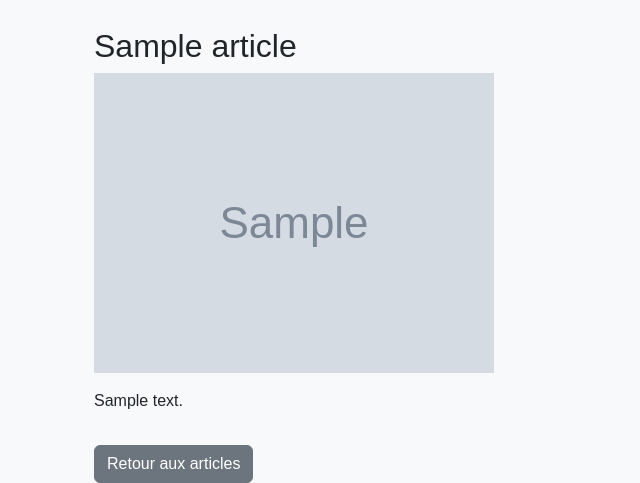
After one commit to Amadou6124/myblog, a Django app: page /1/ in a window 1280 px wide. The commit adds this page. Shown: the part 347-830 px from the top of the page, without its empty margins (0-640 px from the left). Run offline with Django 5.2, Linux system fonts and the light colour scheme; tables that the repository leaves empty hold one stand-in row (values such as "Sample post"); grey boxes marked "Sample" are stand-in pictures.

Commit message:
Ajout des templates et vues CBV pour Article: Liste, Détail, Création, Modification et Suppression

```diff
--- /dev/null
+++ b/src/post/templates/post/article_detail.html
@@ -0,0 +1,14 @@
+{% extends 'base.html' %}
+
+{% block title %}{{ object.title }}{% endblock %}
+
+{% block content %}
+<div class="container mt-5">
+    <h2>{{ articles.title }}</h2>
+    {% if articles.image %}
+    <img src="{{ object.image.url }}" class="img-fluid mb-3" alt="{{ object.title }}">
+    {% endif %}
+    <p>{{ articles.content }}</p>
+    <a href="{% url 'home' %}" class="btn btn-secondary mt-3">Retour aux articles</a>
+</div>
+{% endblock %}
--- a/src/post/templates/post/article_list.html
+++ b/src/post/templates/post/article_list.html
@@ -21,9 +21,9 @@
                         <div class="card-body">
                             <h5 class="card-title">{{ article.title }}</h5>
                             <p class="card-text">{{ article.content|truncatewords:30 }}</p>
-                            <a href="#" class="btn btn-primary">Lire la suite</a>
-                            <a href="#" class="btn btn-warning">Modifier</a>
-                            <a href="#" class="btn btn-danger">Supprimer</a>
+                            <a href="{% url 'article-detail' article.pk %}" class="btn btn-primary">Lire la suite</a>
+                            <a href="{% url 'article-update' article.pk %}" class="btn btn-warning">Modifier</a>
+                            <a href="{% url 'article-delete' article.pk %}" class="btn btn-danger">Supprimer</a>
                         </div>
                         <div class="card-footer text-muted">
                             Publié le {{ article.created_at|date:"d M Y H:i" }}
--- a/src/post/templates/post/index.html
+++ b/src/post/templates/post/index.html
@@ -39,7 +39,7 @@
                 <div class="card-body d-flex flex-column">
                     <h1 class="h5 card-title">{{ article.title }}</h1>
                     <p class="card-text">{{ article.content|truncatewords:20 }}</p>
-                    <a href="#" class="btn btn-primary mt-auto">Lire la suite</a>
+                    <a href="{% url 'article-detail' article.pk %}" class="btn btn-primary mt-auto">Lire la suite</a>
                 </div>
             </div>
         </div>
--- a/src/post/urls.py
+++ b/src/post/urls.py
@@ -1,9 +1,12 @@
 from django.urls import path
-from .views import home, ArticleListView, ArticleCreateView
+from .views import home, ArticleListView, ArticleDetailView, ArticleCreateView, ArticleUpdateView, ArticleDeleteView
 
 
 urlpatterns = [
     path('', home, name="home"),
     path('blog/', ArticleListView.as_view(), name='post-list'),
-    path('add/', ArticleCreateView.as_view(), name="article-add"),
+    path('<int:pk>/', ArticleDetailView.as_view(), name='article-detail'),
+    path('add/', ArticleCreateView.as_view(), name='article-add'),
+    path('<int:pk>/edit/', ArticleUpdateView.as_view(), name='article-update'),
+    path('<int:pk>/delete/', ArticleDeleteView.as_view(), name='article-delete'),
 ]
--- a/src/post/views.py
+++ b/src/post/views.py
@@ -1,5 +1,5 @@
 from django.shortcuts import render, redirect
-from django.views.generic import ListView ,CreateView
+from django.views.generic import ListView, DetailView , CreateView, UpdateView, DeleteView
 from django.urls import reverse_lazy
 
 from .models import Article
@@ -23,9 +23,27 @@ class ArticleListView(ListView):
             return Article.objects.filter(title__icontains=query)
         return Article.objects.all()
 
+class ArticleDetailView(DetailView):
+    model = Article
+    template_name = 'post/article_detail.html'
+    context_object_name = 'articles'
+
 
 class ArticleCreateView(CreateView):
     model = Article
     fields = ['title', 'content', 'image']
     template_name = 'post/article_create.html'
     success_url = reverse_lazy('home')
+
+
+class ArticleUpdateView(UpdateView):
+    model = Article
+    fields = ['title', 'content', 'image']
+    template_name = 'post/article_form.html'
+    success_url = reverse_lazy('home')
+
+
+class ArticleDeleteView(DeleteView):
+    model = Article
+    template_name = 'post/article_confirm_delete.html'
+    success_url = reverse_lazy('home')
```
Also changed, not shown: src/post/templates/post/article_confirm_delete.html (added, +15 -0 lines), src/post/templates/post/article_form.html (added, +14 -0 lines), src/media/images/Capture_décran_2025-08-05_à_8.50.10PM.png (added), src/media/images/darss.jpg (added), src/media/images/reveil.jpg (added), src/media/images/reveil_D1XZ5bL.jpg (added), src/media/images/sport.jpg (added), src/media/images/sport_gfipcwo.jpg (added).
